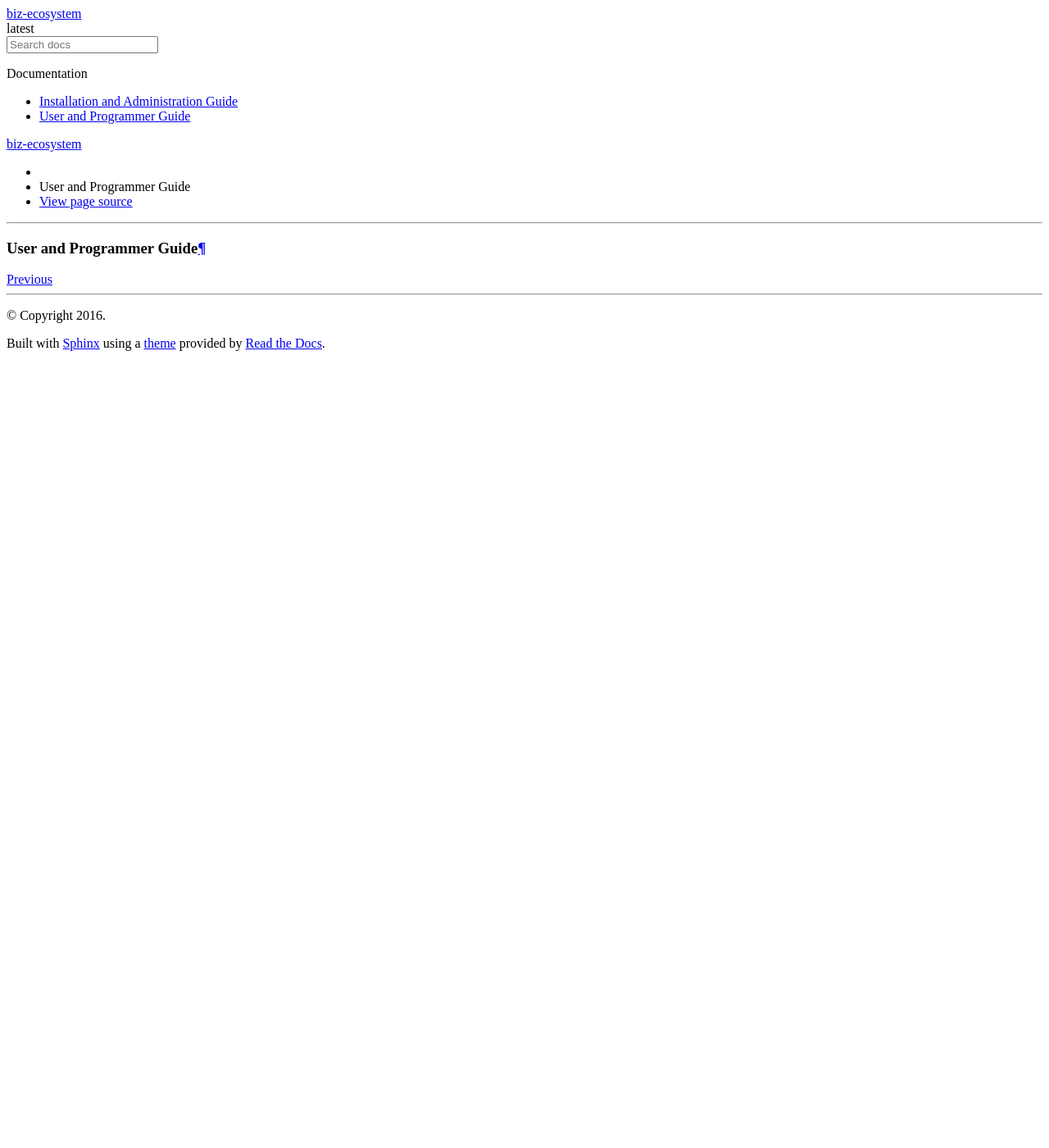
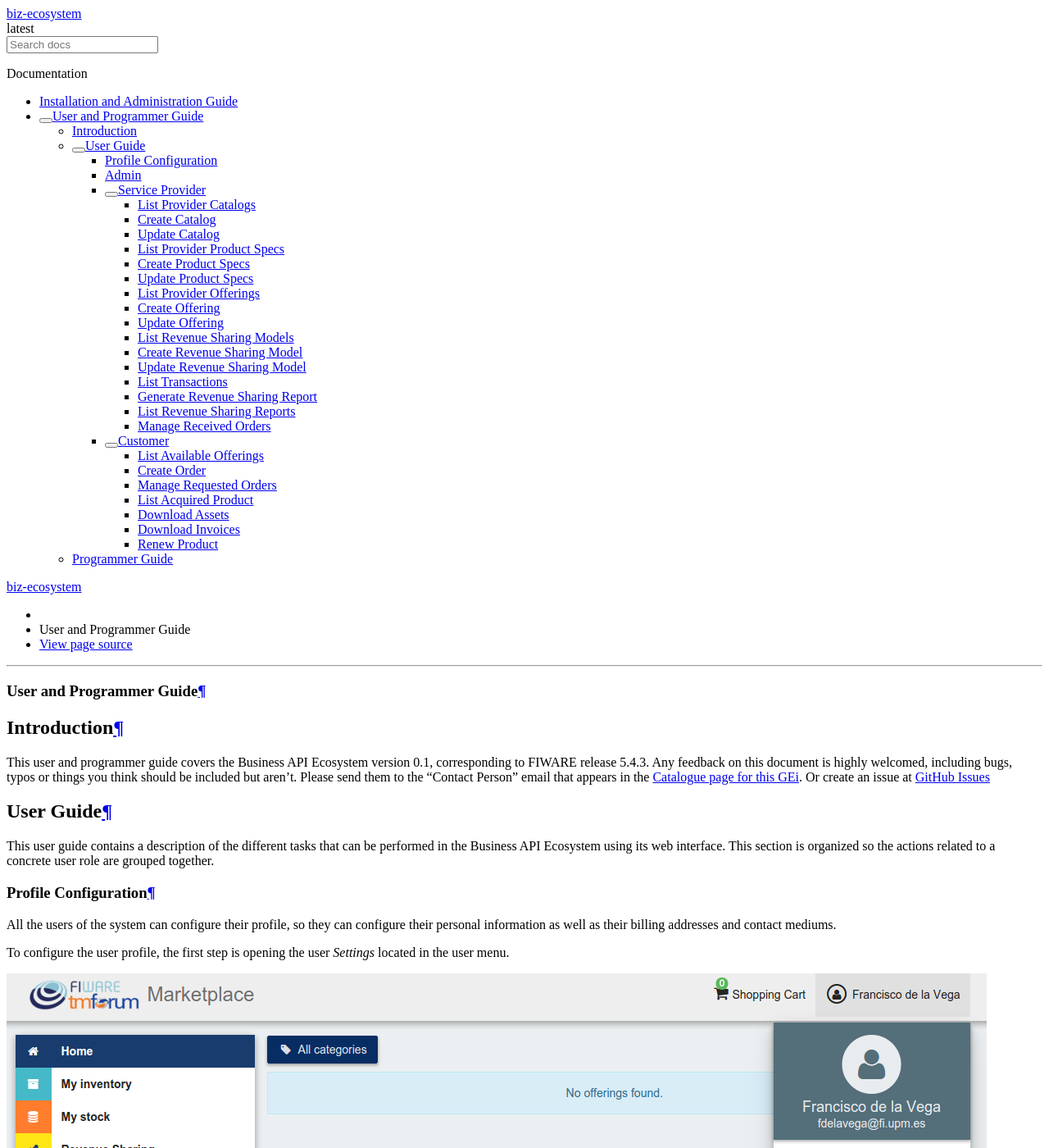
Before and after one commit to FIWARE-TMForum/Business-API-Ecosystem, a Sphinx documentation site: the page built from doc/user-programmer-guide.rst, in a window 1280 px wide and 1400 px high. Shown: the whole window at 82% size. Built offline with Sphinx 7.4.7 and the Read the Docs theme 2.0.0, drawn with Linux system fonts in a browser that asks for light colours; comment, search, counter and statistics services are not loaded; some of the changed text lies outside the part shown.

Commit message:
Include the Configure Profile section of the user guide

```diff
--- a/doc/user-programmer-guide.rst
+++ b/doc/user-programmer-guide.rst
@@ -1,3 +1,170 @@
 =========================
 User and Programmer Guide
 =========================
+
+------------
+Introduction
+------------
+
+This user and programmer guide covers the Business API Ecosystem version 0.1, corresponding to FIWARE release 5.4.3.
+Any feedback on this document is highly welcomed, including bugs, typos or things you think should be included but aren't. Please send them to the "Contact Person" email that appears in the `Catalogue page for this GEi`_.
+Or create an issue at `GitHub Issues`_
+
+.. _Catalogue page for this GEi: http://catalogue.fiware.org
+.. _GitHub Issues: https://github.com/FIWARE-TMForum/Business-API-Ecosystem/issues/new
+
+----------
+User Guide
+----------
+
+This user guide contains a description of the different tasks that can be performed in the Business API Ecosystem using
+its web interface. This section is organized so the actions related to a concrete user role are grouped together.
+
+Profile Configuration
+=====================
+
+All the users of the system can configure their profile, so they can configure their personal information as well as their
+billing addresses and contact mediums.
+
+To configure the user profile, the first step is opening the user *Settings* located in the user menu.
+
+.. image:: /images/user/profile1.png
+   :align: center
+
+In the displayed view, it can be seen that some information related to account is already included (*Username*, *Email*, *Access token*).
+This information is the one provided by the IdM after the login process.
+
+To create the profile, fill in the required information and click on *Update*
+
+.. image:: /images/user/profile2.png
+   :align: center
+
+.. note::
+   Only the *First name* and *Last name* fields are mandatory
+
+Once you have created your profile, you can include contact mediums by going to the *Contact mediums* section.
+
+.. image:: /images/user/profile3.png
+   :align: center
+
+In the *Contact Medium* section, there are two different tabs. On the one hand, the *Shipping addresses* tab, where you
+can register the shipping addresses you will be able to use when creating order and purchasing products.
+
+To create a shipping address, fill in the fields and click on *Create*
+
+.. image:: /images/user/profile4.png
+   :align: center
+
+Once created, you can edit the address by clicking on the *Edit* button of the specific address, and changing the
+wanted fields.
+
+.. image:: /images/user/profile5.png
+   :align: center
+
+.. image:: /images/user/profile6.png
+   :align: center
+
+On the other hand, if you have the *Seller* role you can create *Business Addresses*, which can be used by your customers
+in order to allow them to contact you.
+
+.. image:: /images/user/profile7.png
+   :align: center
+
+In the *Business Addresses* tab you can create, different kind of contact mediums, including emails, phones, and addresses.
+To create a contact medium, fill in the fields and click on *Create*
+
+.. image:: /images/user/profile8.png
+   :align: center
+
+.. image:: /images/user/profile9.png
+   :align: center
+
+.. image:: /images/user/profile10.png
+   :align: center
+
+You can *Edit* or *Remove* the contact medium by clicking on the corresponding button
+
+.. image:: /images/user/profile11.png
+   :align: center
+
+Admin
+=====
+
+Service Provider
+================
+
+List Provider Catalogs
+----------------------
+
+Create Catalog
+--------------
+
+Update Catalog
+--------------
+
+List Provider Product Specs
+---------------------------
+
+Create Product Specs
+--------------------
+
+Update Product Specs
+--------------------
+
+List Provider Offerings
+-----------------------
+
+Create Offering
+---------------
+
+Update Offering
+---------------
+
+List Revenue Sharing Models
+---------------------------
+
+Create Revenue Sharing Model
+----------------------------
+
+Update Revenue Sharing Model
+----------------------------
+
+List Transactions
+-----------------
+
+Generate Revenue Sharing Report
+-------------------------------
+
+List Revenue Sharing Reports
+----------------------------
+
+Manage Received Orders
+----------------------
+
+Customer
+========
+
+List Available Offerings
+------------------------
+
+Create Order
+------------
+
+Manage Requested Orders
+-----------------------
+
+List Acquired Product
+---------------------
+
+Download Assets
+---------------
+
+Download Invoices
+-----------------
+
+Renew Product
+-------------
+
+----------------
+Programmer Guide
+----------------
```
Also changed, not shown: doc/images/user/profile1.png (added), doc/images/user/profile10.png (added), doc/images/user/profile11.png (added), doc/images/user/profile2.png (added), doc/images/user/profile3.png (added), doc/images/user/profile4.png (added), doc/images/user/profile5.png (added), doc/images/user/profile6.png (added), doc/images/user/profile7.png (added), doc/images/user/profile8.png (added), doc/images/user/profile9.png (added).
